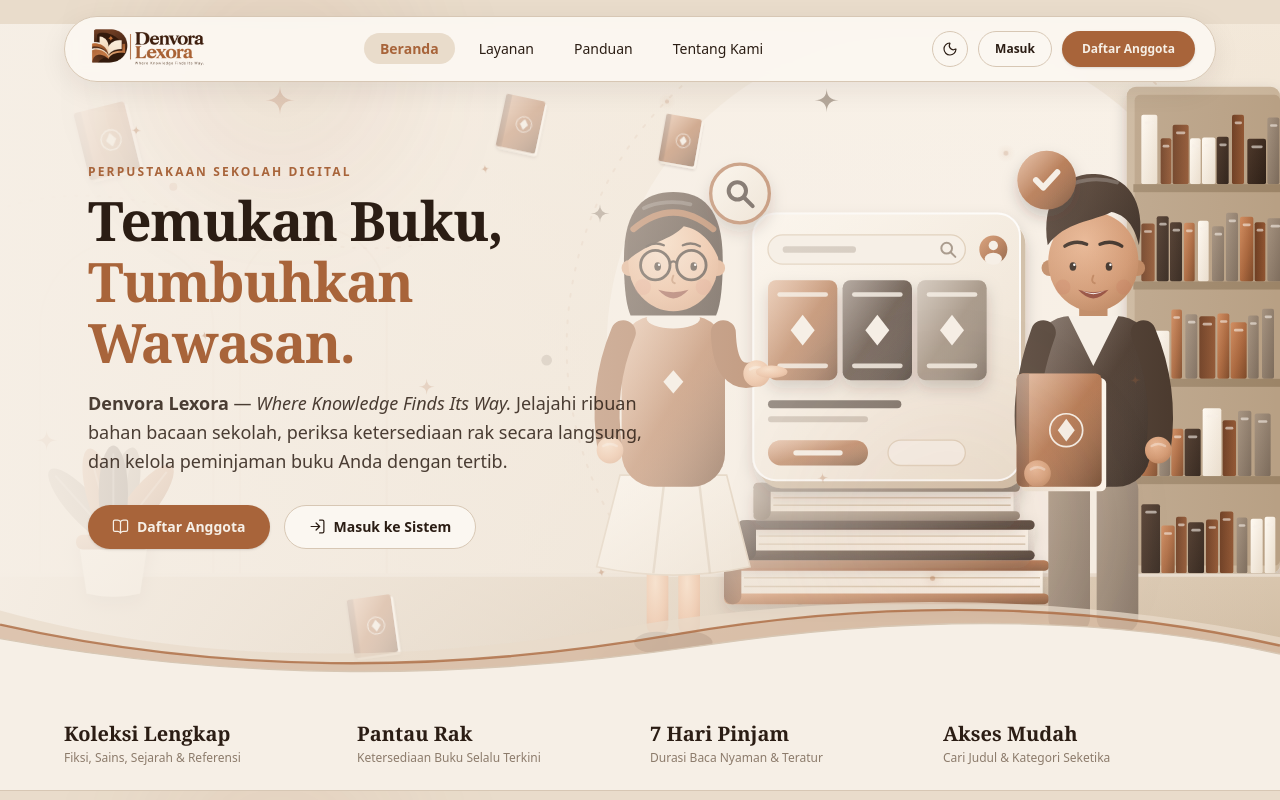
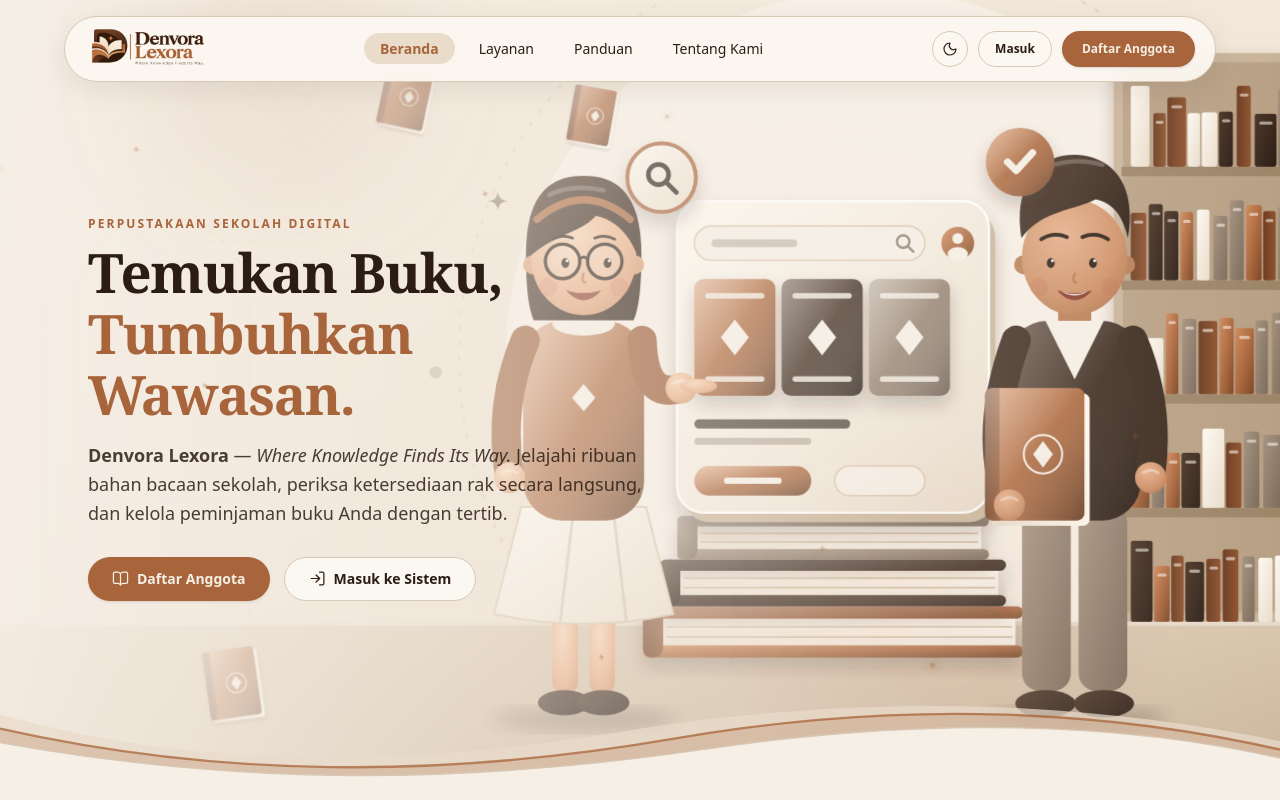
Before and after one commit to ardenpratamamaskuri404/Denvora-Lexora-App, a Next.js app in the folder frontend/: page / in a window 1280 px wide. Shown: the top 800 px of the page. Built offline with nearby package versions, Linux system fonts and the light colour scheme.

Commit message:
fix(frontend): make hero background full-bleed 100svh without top navbar seam

```diff
--- a/frontend/src/components/landing/HeroSection.tsx
+++ b/frontend/src/components/landing/HeroSection.tsx
@@ -30,8 +30,8 @@ export function HeroSection() {
     restDelta: 0.0005,
   });
 
-  const bgY = useTransform(smoothProgress, [0, 1], [0, 56]);
-  const bgScale = useTransform(smoothProgress, [0, 1], [1, 1.03]);
+  const bgY = useTransform(smoothProgress, [0, 1], [0, 24]);
+  const bgScale = useTransform(smoothProgress, [0, 1], [1.02, 1.06]);
   const textY = useTransform(smoothProgress, [0, 1], [0, 22]);
   const waveY = useTransform(smoothProgress, [0, 1], [0, -14]);
 
@@ -40,11 +40,11 @@ export function HeroSection() {
       <section
         id="beranda"
         ref={heroRef}
-        className="relative min-h-[calc(100svh-120px)] sm:min-h-[calc(100svh-104px)] w-full overflow-hidden bg-[var(--bg-surface)] pt-24 pb-20 sm:pt-28 sm:pb-24 flex items-center transition-colors"
+        className="relative min-h-[94svh] sm:min-h-[100svh] w-full overflow-hidden bg-[var(--bg-surface)] pt-32 pb-28 sm:pt-36 sm:pb-32 flex items-center transition-colors"
       >
         <motion.div
           style={{ y: bgY, scale: bgScale }}
-          className="pointer-events-none absolute inset-x-0 bottom-0 top-10 sm:top-6 transform-gpu will-change-transform"
+          className="pointer-events-none absolute -top-6 inset-x-0 bottom-0 transform-gpu will-change-transform"
         >
           <Image
             src="/images/denvora-landing-hero.svg"
@@ -52,9 +52,9 @@ export function HeroSection() {
             width={1920}
             height={1080}
             priority
-            className="h-full w-full object-cover object-[74%_28%] sm:object-[right_22%] dark:brightness-[0.92] dark:contrast-[1.06]"
+            className="h-full w-full object-cover object-center lg:object-right dark:brightness-[0.92] dark:contrast-[1.06]"
           />
-          <div className="absolute inset-0 bg-[#F6EFE6]/85 dark:bg-[#18110C]/55 sm:bg-transparent sm:bg-gradient-to-r sm:from-[#F6EFE6]/95 sm:via-[#F6EFE6]/55 sm:to-transparent dark:sm:from-[#18110C]/96 dark:sm:via-[#18110C]/62 dark:sm:via-45% dark:sm:to-transparent" />
+          <div className="absolute inset-0 bg-[#F6EFE6]/82 dark:bg-[#18110C]/55 sm:bg-transparent sm:bg-gradient-to-r sm:from-[#F6EFE6]/92 sm:via-[#F6EFE6]/45 sm:via-45% sm:to-transparent dark:sm:from-[#18110C]/95 dark:sm:via-[#18110C]/58 dark:sm:via-45% dark:sm:to-transparent" />
         </motion.div>
 
         <AmbientSparkles className="z-[5]" />
```
